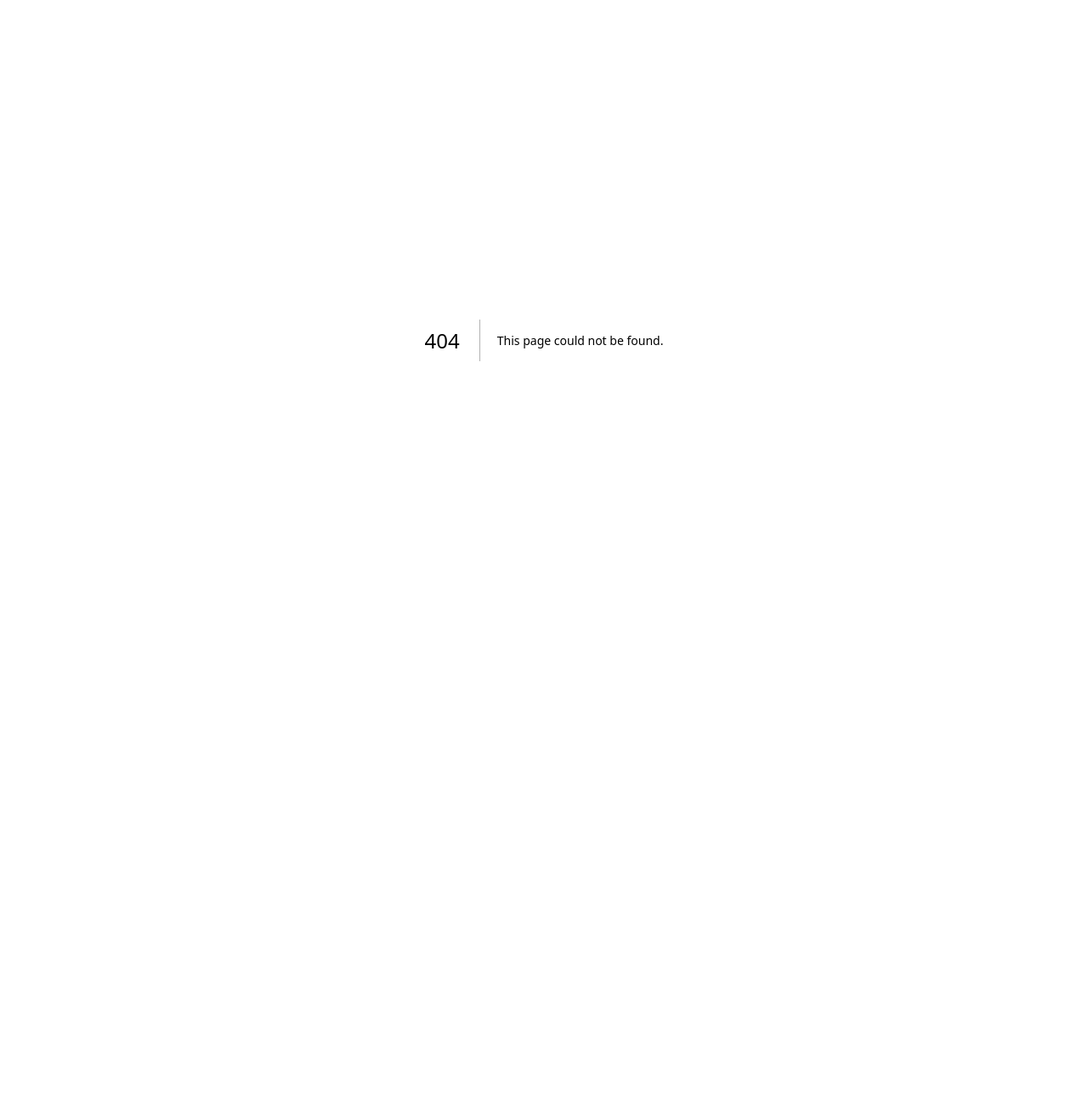
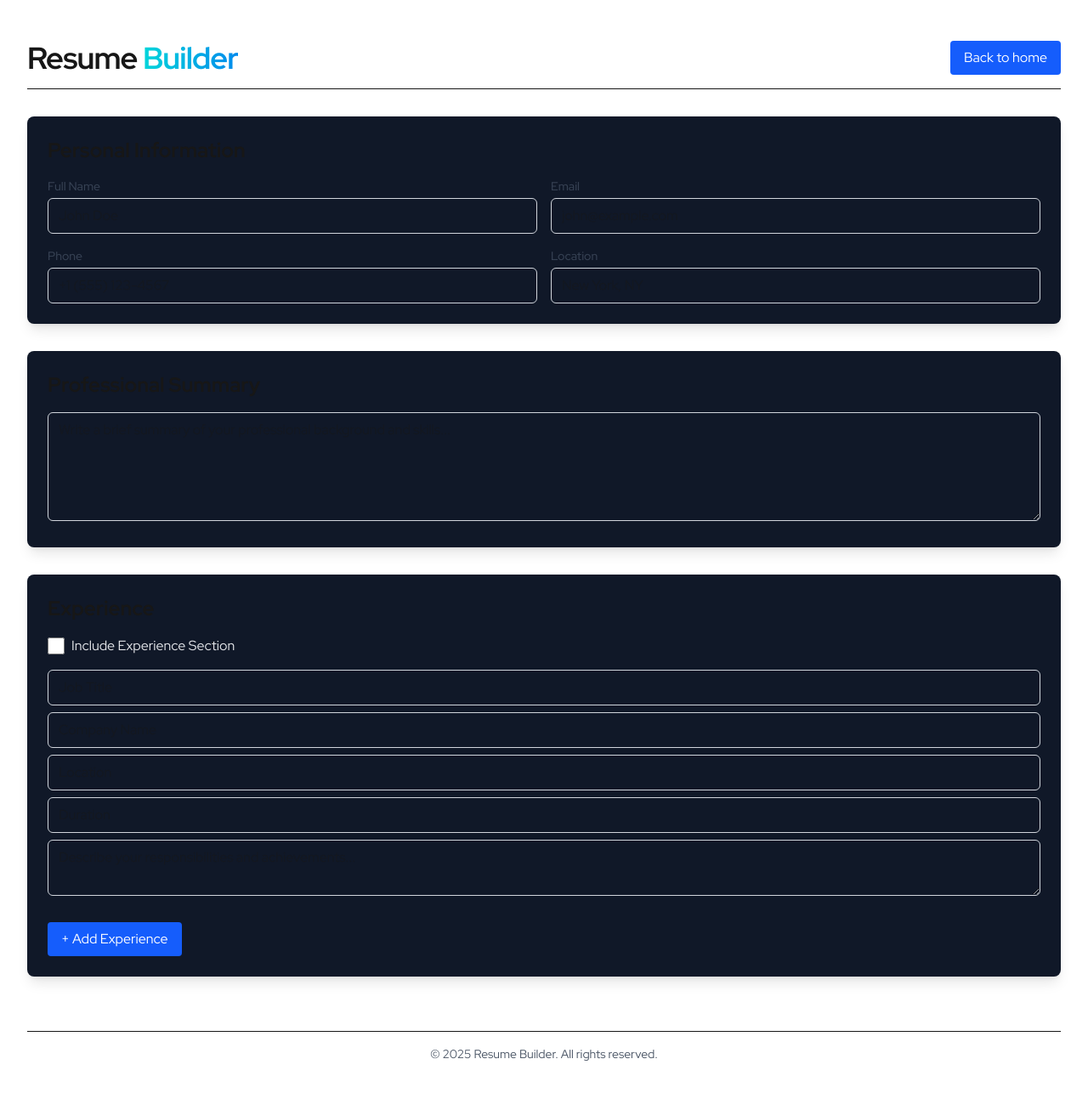
Before and after one commit to rubyaj24/resume_bulider, a Next.js app: page /resume in a window 1280 px wide. Before the commit this address had no page. Shown: the top 1286 px of the page at 85% size. Before the commit the page ends 800 px from the top, so only its background shows below. Built offline with nearby package versions, Linux system fonts and the light colour scheme.

Commit message:
Add ResumePage component with form for personal information and experience

```diff
--- a/src/pages/index.js
+++ b/src/pages/index.js
@@ -1,5 +1,6 @@
 import Image from "next/image";
-import { Geist, Geist_Mono } from "next/font/google";
+import { Geist, Geist_Mono, Red_Hat_Display } from "next/font/google";
+import Head from "next/head";
 
 const geistSans = Geist({
   variable: "--font-geist-sans",
@@ -11,105 +12,78 @@ const geistMono = Geist_Mono({
   subsets: ["latin"],
 });
 
+const redHatDisplay = Red_Hat_Display({
+  variable: "--font-red-hat-display",
+  subsets: ["latin"],
+});
+
 export default function Home() {
   return (
+    <>
+      <Head>
+        <title>Resume Builder</title>
+        <style
+          dangerouslySetInnerHTML={{
+            __html: `
+          .gradient-text {
+            background-image: linear-gradient(-90deg, #007cf0, #00dfd8, #ff0080, #007cf0);
+            background-size: 400% 100%;
+            -webkit-background-clip: text;
+            -moz-background-clip: text;
+            background-clip: text;
+            -webkit-text-fill-color: transparent;
+            text-fill-color: transparent;
+            animation: gradientAnimation 8s ease-in-out infinite;
+          }
+
+          @keyframes gradientAnimation {
+            0% {
+              background-position: 0% 50%;
+            }
+            50% {
+              background-position: 100% 50%;
+            }
+            100% {
+              background-position: 0% 50%;
+            }
+          }
+        `,
+          }}
+        />
+      </Head>
       <div
-      className={`${geistSans.className} ${geistMono.className} grid grid-rows-[20px_1fr_20px] items-center justify-items-center min-h-screen p-8 pb-20 gap-16 sm:p-20 font-[family-name:var(--font-geist-sans)]`}
+        className={`${geistSans.className} ${geistMono.className} ${redHatDisplay.className} flex flex-col min-h-screen p-8 pb-20 gap-16 sm:p-20 font-[family-name:var(--font-geist-sans)]`}
       >
         <main className="flex flex-col gap-[32px] row-start-2 items-center sm:items-start">
-        <Image
-          className="dark:invert"
-          src="/next.svg"
-          alt="Next.js logo"
-          width={180}
-          height={38}
-          priority
-        />
+          <h1 className="text-4xl sm:text-5xl font-bold tracking-tight text-center sm:text-left">
+            Resume <span className="gradient-text">Builder</span>!
+          </h1>
           <ol className="list-inside list-decimal text-sm/6 text-center sm:text-left font-[family-name:var(--font-geist-mono)]">
+            <li className="tracking-[-.01em]">Choose a template.</li>
             <li className="mb-2 tracking-[-.01em]">
               Get started by editing{" "}
               <code className="bg-black/[.05] dark:bg-white/[.06] px-1 py-0.5 rounded font-[family-name:var(--font-geist-mono)] font-semibold">
-              src/pages/index.js
+                /resume
               </code>
               .
-          </li>
-          <li className="tracking-[-.01em]">
-            Save and see your changes instantly.
             </li>
           </ol>
           <div className="flex gap-4 items-center flex-col sm:flex-row">
             <a
-            className="rounded-full border border-solid border-transparent transition-colors flex items-center justify-center bg-foreground text-background gap-2 hover:bg-[#383838] dark:hover:bg-[#ccc] font-medium text-sm sm:text-base h-10 sm:h-12 px-4 sm:px-5 sm:w-auto"
-            href="https://vercel.com/new?utm_source=create-next-app&utm_medium=default-template-tw&utm_campaign=create-next-app"
-            target="_blank"
-            rel="noopener noreferrer"
+              className="rounded-full border border-solid border-black/[.08] dark:border-white/[.145] transition-colors flex items-center justify-center hover:bg-[#f2f2f2] dark:hover:bg-[#1a1a1a] hover:border-transparent font-medium text-sm sm:text-base h-10 sm:h-12 px-4 sm:px-5 w-full sm:w-auto md:w-[158px]"
+              href="./resume"
             >
-            <Image
-              className="dark:invert"
-              src="/vercel.svg"
-              alt="Vercel logomark"
-              width={20}
-              height={20}
-            />
-            Deploy now
-          </a>
-          <a
-            className="rounded-full border border-solid border-black/[.08] dark:border-white/[.145] transition-colors flex items-center justify-center hover:bg-[#f2f2f2] dark:hover:bg-[#1a1a1a] hover:border-transparent font-medium text-sm sm:text-base h-10 sm:h-12 px-4 sm:px-5 w-full sm:w-auto md:w-[158px]"
-            href="https://nextjs.org/docs?utm_source=create-next-app&utm_medium=default-template-tw&utm_campaign=create-next-app"
-            target="_blank"
-            rel="noopener noreferrer"
-          >
-            Read our docs
+              Fill the details
             </a>
           </div>
         </main>
-      <footer className="row-start-3 flex gap-[24px] flex-wrap items-center justify-center">
-        <a
-          className="flex items-center gap-2 hover:underline hover:underline-offset-4"
-          href="https://nextjs.org/learn?utm_source=create-next-app&utm_medium=default-template-tw&utm_campaign=create-next-app"
-          target="_blank"
-          rel="noopener noreferrer"
-        >
-          <Image
-            aria-hidden
-            src="/file.svg"
-            alt="File icon"
-            width={16}
-            height={16}
-          />
-          Learn
-        </a>
-        <a
-          className="flex items-center gap-2 hover:underline hover:underline-offset-4"
-          href="https://vercel.com/templates?framework=next.js&utm_source=create-next-app&utm_medium=default-template-tw&utm_campaign=create-next-app"
-          target="_blank"
-          rel="noopener noreferrer"
-        >
-          <Image
-            aria-hidden
-            src="/window.svg"
-            alt="Window icon"
-            width={16}
-            height={16}
-          />
-          Examples
-        </a>
-        <a
-          className="flex items-center gap-2 hover:underline hover:underline-offset-4"
-          href="https://nextjs.org?utm_source=create-next-app&utm_medium=default-template-tw&utm_campaign=create-next-app"
-          target="_blank"
-          rel="noopener noreferrer"
-        >
-          <Image
-            aria-hidden
-            src="/globe.svg"
-            alt="Globe icon"
-            width={16}
-            height={16}
-          />
-          Go to nextjs.org →
-        </a>
+        <footer className="py-4 border-t">
+          <div className="container mx-auto text-center text-sm text-gray-600">
+            &copy; {new Date().getUTCFullYear()} Resume Builder. All rights
+            reserved.
+          </div>
         </footer>
       </div>
+    </>
   );
 }
--- /dev/null
+++ b/src/pages/resume.js
@@ -0,0 +1,170 @@
+import Image from "next/image";
+import { Geist, Geist_Mono, Red_Hat_Display } from "next/font/google";
+import Head from "next/head";
+
+const geistSans = Geist({
+  variable: "--font-geist-sans",
+  subsets: ["latin"],
+});
+
+const geistMono = Geist_Mono({
+  variable: "--font-geist-mono",
+  subsets: ["latin"],
+});
+
+const redHatDisplay = Red_Hat_Display({
+  variable: "--font-red-hat-display",
+  subsets: ["latin"],
+});
+
+export default function ResumePage() {
+return (
+    <>
+        <Head>
+            <title>Resume Builder</title>
+            <style jsx global>{`
+                .gradient-animation {
+                    background: linear-gradient(-90deg, #007cf0, #00dfd8, #ff0080, #007cf0);
+                    background-size: 400% 100%;
+                    -webkit-background-clip: text;
+                    background-clip: text;
+                    color: transparent;
+                    animation: backgroundAnim 8s ease-in-out infinite;
+                }
+
+                @keyframes backgroundAnim {
+                    50% {
+                        background-position: 140% 50%;
+                    }
+                }
+            `}</style>
+        </Head>
+        <div
+            className={`${geistSans.className} ${geistMono.className} ${redHatDisplay.className} grid grid-rows-[auto_1fr_auto] min-h-screen p-8 font-[family-name:var(--font-geist-sans)]`}
+        >
+            <header className="py-4 border-b">
+                <div className="container mx-auto flex justify-between items-center">
+                    <h1 className="text-3xl sm:text-4xl font-bold tracking-tight">
+                        Resume <span className="gradient-animation">Builder</span>
+                    </h1>
+                    <a href="./">
+                    <button className="px-4 py-2 bg-blue-600 text-white rounded hover:bg-blue-700 transition">Back to home</button>
+                    </a>
+                </div>
+            </header>
+
+            <main className="container mx-auto py-8">
+                <div className="bg-gray-900 shadow-lg rounded-lg p-6 mb-8">
+                    <h2 className="text-2xl font-bold mb-4">Personal Information</h2>
+                    <div className="grid grid-cols-1 md:grid-cols-2 gap-4">
+                        <div>
+                            <label className="block text-sm font-medium text-gray-700 mb-1">
+                                Full Name
+                            </label>
+                            <input
+                                type="text"
+                                className="w-full px-3 py-2 border border-gray-300 rounded-md"
+                                placeholder="John Doe"
+                            />
+                        </div>
+                        <div>
+                            <label className="block text-sm font-medium text-gray-700 mb-1">
+                                Email
+                            </label>
+                            <input
+                                type="email"
+                                className="w-full px-3 py-2 border border-gray-300 rounded-md"
+                                placeholder="john@example.com"
+                            />
+                        </div>
+                        <div>
+                            <label className="block text-sm font-medium text-gray-700 mb-1">
+                                Phone
+                            </label>
+                            <input
+                                type="tel"
+                                className="w-full px-3 py-2 border border-gray-300 rounded-md"
+                                placeholder="+1 (555) 123-4567"
+                            />
+                        </div>
+                        <div>
+                            <label className="block text-sm font-medium text-gray-700 mb-1">
+                                Location
+                            </label>
+                            <input
+                                type="text"
+                                className="w-full px-3 py-2 border border-gray-300 rounded-md"
+                                placeholder="New York, NY"
+                            />
+                        </div>
+                    </div>
+                </div>
+
+                <div className="bg-gray-900 shadow-lg rounded-lg p-6">
+                    <h2 className="text-2xl font-bold mb-4">Professional Summary</h2>
+                    <textarea
+                        className="w-full px-3 py-2 border border-gray-300 rounded-md h-32"
+                        placeholder="Write a brief summary of your professional background and skills..."
+                    ></textarea>
+                </div>
+
+                <div className="bg-gray-900 shadow-lg rounded-lg p-6 my-8">
+                    <h2 className="text-2xl font-bold mb-4">Experience</h2>
+                    <div className="flex items-center mb-4">
+                            <label className="flex items-center cursor-pointer">
+                                    <input
+                                            type="checkbox"
+                                            className="form-checkbox h-5 w-5 text-blue-600"
+                                            // You can manage this state with useState if needed
+                                    />
+                                    <span className="ml-2 text-gray-200">Include Experience Section</span>
+                            </label>
+                    </div>
+                    <div>
+                            {/* Example experience entry, you can map over experience array here */}
+                            <div className="mb-4">
+                                    <input
+                                            type="text"
+                                            className="w-full px-3 py-2 border border-gray-300 rounded-md mb-2"
+                                            placeholder="Job Title"
+                                    />
+                                    <input
+                                            type="text"
+                                            className="w-full px-3 py-2 border border-gray-300 rounded-md mb-2"
+                                            placeholder="Company Name"
+                                    />
+                                    <input
+                                            type="text"
+                                            className="w-full px-3 py-2 border border-gray-300 rounded-md mb-2"
+                                            placeholder="Location"
+                                    />
+                                    <input
+                                            type="text"
+                                            className="w-full px-3 py-2 border border-gray-300 rounded-md mb-2"
+                                            placeholder="Duration"
+                                    />
+                                    <textarea
+                                            className="w-full px-3 py-2 border border-gray-300 rounded-md"
+                                            placeholder="Describe your responsibilities and achievements..."
+                                    ></textarea>
+                            </div>
+                            <button
+                                    type="button"
+                                    className="mt-2 px-4 py-2 bg-blue-600 text-white rounded hover:bg-blue-700 transition"
+                                    // Add onClick handler to add new experience entry
+                            >
+                                    + Add Experience
+                            </button>
+                    </div>
+                </div>
+            </main>
+
+            <footer className="py-4 border-t">
+                <div className="container mx-auto text-center text-sm text-gray-600">
+                    &copy; {new Date().getFullYear()} Resume Builder. All rights reserved.
+                </div>
+            </footer>
+        </div>
+    </>
+);
+}
```
Lines whose indentation alone changed are shown as unchanged.
